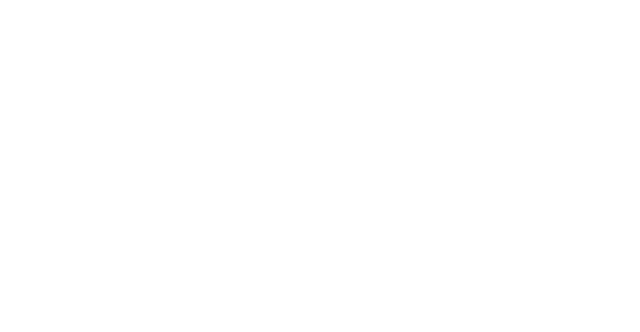
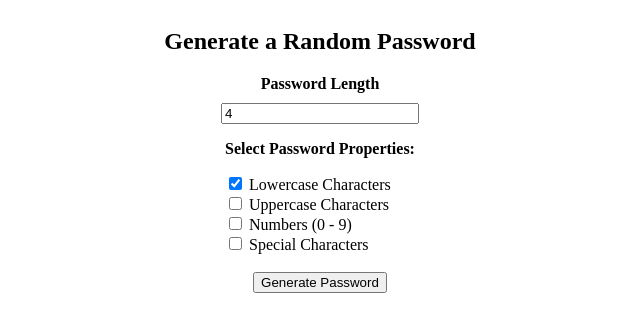
Before and after one commit to cmwestfall/random-password-generator, a plain HTML site: page index.html in a window 1280 px wide. Shown: the whole page, without its empty margins (320-960 px from the left). Drawn offline with Linux system fonts and the light colour scheme.

Commit message:
final commit

```diff
--- a/app.js
+++ b/app.js
@@ -0,0 +1,78 @@
+const getPasswordLength = () => {
+  const length = document.getElementById("length").value;
+  return Number(length);
+};
+
+const getPasswordProperties = () => {
+  const ids = ["lowercase", "uppercase", "numbers", "special"];
+  const properties = {};
+
+  for (const id of ids) {
+    const element = document.getElementById(id);
+    properties[id] = element.checked;
+  }
+  return properties;
+};
+
+const getChars = (lowercase = true) => {
+  const start = lowercase ? 97 : 65;
+  let chars = [];
+
+  for (let i = start; i < start + 26; i++) {
+    chars.push(String.fromCharCode(i));
+  }
+  return chars;
+};
+
+const getNumbers = () => {
+  const nums = [];
+
+  for (let i = 0; i < 10; i++) {
+    nums.push(i);
+  }
+  return nums;
+};
+
+const lowercaseChars = getChars(true);
+const uppercaseChars = getChars(false);
+const numbers = getNumbers();
+const special = [
+  "!",
+  "@",
+  "#",
+  "$",
+  "%",
+  "^",
+  "*",
+  "(",
+  ")",
+  "-",
+  "_",
+  "=",
+  "+",
+];
+
+const generatePassword = () => {
+  const length = getPasswordLength();
+  const properties = getPasswordProperties();
+  const characters = [];
+
+  if (properties.lowercase) characters.push(...lowercaseChars);
+  if (properties.uppercase) characters.push(...uppercaseChars);
+  if (properties.numbers) characters.push(...numbers);
+  if (properties.special) characters.push(...special);
+
+  if (characters.length === 0) {
+    return alert("You must select at lease one set of characters.");
+  }
+
+  let pwd = [];
+
+  for (let i = 0; i < length; i++) {
+    const randomIdx = Math.floor(Math.random() * characters.length);
+    const char = characters[randomIdx];
+    pwd.push(char);
+  }
+  const pwdString = pwd.join("");
+  document.getElementById("password").innerHTML = `<p>${pwdString}</p>`;
+};
--- a/index.html
+++ b/index.html
@@ -7,6 +7,49 @@
     <link rel="stylesheet" href="styles.css" />
   </head>
   <body>
+    <section class="center">
+      <h2>Generate a Random Password</h2>
+      <form class="center">
+        <div class="pwd-length">
+          <label for="length"><strong>Password Length</strong></label>
+          <input
+            type="number"
+            id="length"
+            name="length"
+            min="4"
+            max="100"
+            value="4"
+          />
+        </div>
+        <div class="checkboxes">
+          <p><strong>Select Password Properties:</strong></p>
+          <div>
+            <input type="checkbox" id="lowercase" name="lowercase" checked />
+            <label for="lowercase">Lowercase Characters</label>
+          </div>
+
+          <div>
+            <input type="checkbox" id="uppercase" name="uppercase" />
+            <label for="uppercase">Uppercase Characters</label>
+          </div>
+
+          <div>
+            <input type="checkbox" id="numbers" name="numbers" />
+            <label for="numbers">Numbers (0 - 9)</label>
+          </div>
+
+          <div>
+            <input type="checkbox" id="special" name="special" />
+            <label for="special">Special Characters</label>
+          </div>
+        </div>
+        <div id="password"></div>
+        <br />
+        <button type="button" onclick="generatePassword()">
+          Generate Password
+        </button>
+      </form>
+    </section>
     <script src="app.js"></script>
   </body>
 </html>
--- a/styles.css
+++ b/styles.css
@@ -0,0 +1,17 @@
+.center {
+  display: flex;
+  flex-direction: column;
+  align-items: center;
+}
+
+.pwd-length {
+  display: flex;
+  flex-direction: column;
+  width: 100%;
+  align-items: center;
+}
+
+#length {
+  width: 100%;
+  margin-top: 10px;
+}
```
